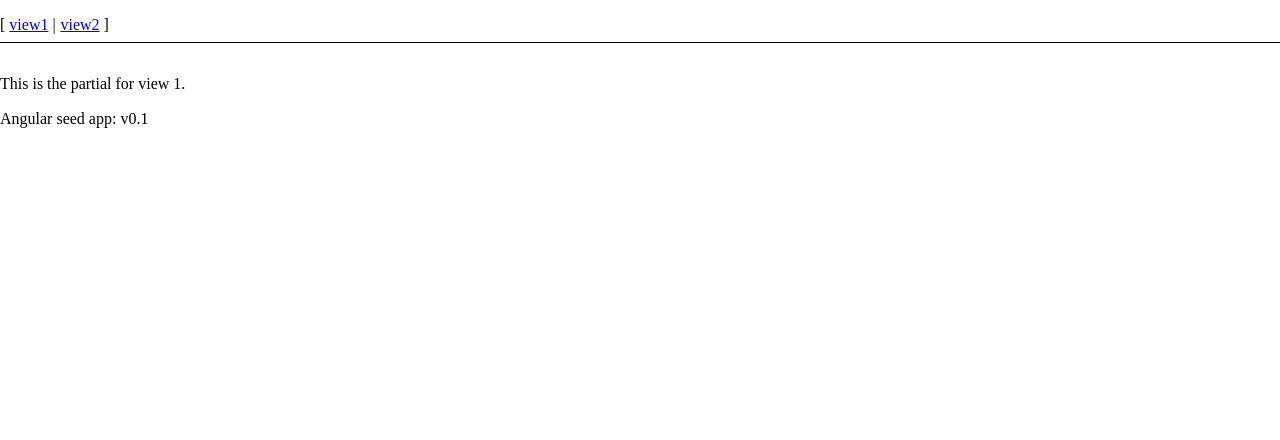
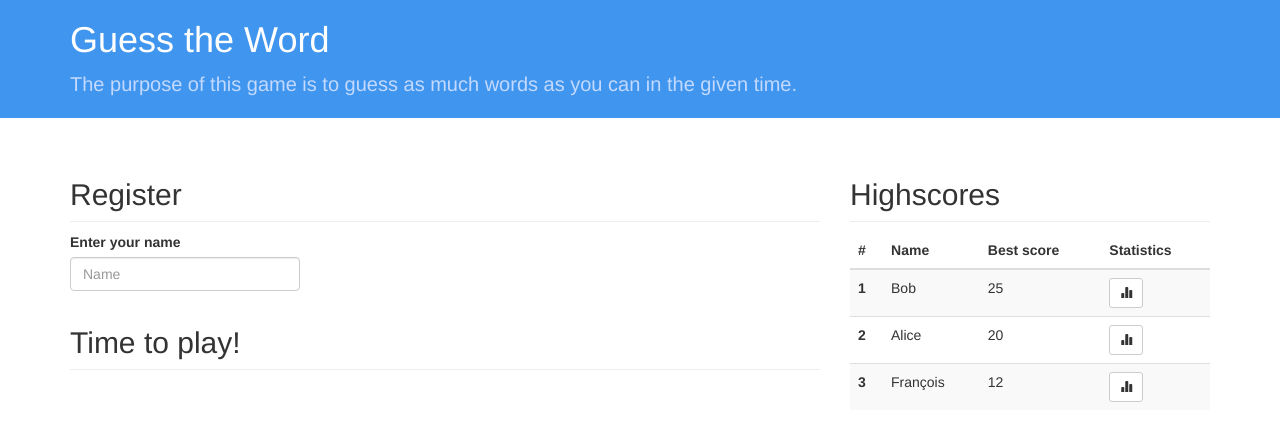
Before and after one commit to FrancoisWagner/guess-the-word, a website: page app/index.html in a window 1280 px wide. Drawn offline with nearby package versions, Linux system fonts and the light colour scheme; some packages are replaced by stand-ins of ours.

Commit message:
Clean unused angular-seed files and build the first mockup for the UI with Bootstrap

```diff
--- a/app/app.css
+++ b/app/app.css
@@ -1,25 +1,18 @@
 /* app css stylesheet */
 
-.menu {
-  list-style: none;
-  border-bottom: 0.1em solid black;
-  margin-bottom: 2em;
-  padding: 0 0 0.5em;
+.header {
+	background-color: #4096EE;
+	color: white;
+	margin-bottom: 40px;
+	font-size: 20px;
+	padding-bottom: 10px;
 }
 
-.menu:before {
-  content: "[";
+.header p {
+	color: #C3D9FF;
 }
 
-.menu:after {
-  content: "]";
+h2 {
+  border-bottom: 1px solid #eee;
+  padding-bottom: 10px;
 }
-
-.menu > li {
-  display: inline;
-}
-
-.menu > li + li:before {
-  content: "|";
-  padding-right: 0.3em;
-}
--- a/app/components/version/interpolate-filter.js
+++ /dev/null
@@ -1,9 +0,0 @@
-'use strict';
-
-angular.module('myApp.version.interpolate-filter', [])
-
-.filter('interpolate', ['version', function(version) {
-  return function(text) {
-    return String(text).replace(/\%VERSION\%/mg, version);
-  };
-}]);
--- a/app/components/version/version-directive.js
+++ /dev/null
@@ -1,9 +0,0 @@
-'use strict';
-
-angular.module('myApp.version.version-directive', [])
-
-.directive('appVersion', ['version', function(version) {
-  return function(scope, elm, attrs) {
-    elm.text(version);
-  };
-}]);
--- a/app/components/version/version.js
+++ /dev/null
@@ -1,8 +0,0 @@
-'use strict';
-
-angular.module('myApp.version', [
-  'myApp.version.interpolate-filter',
-  'myApp.version.version-directive'
-])
-
-.value('version', '0.1');
--- a/app/index-async.html
+++ /dev/null
@@ -1,58 +0,0 @@
-<!doctype html>
-<html lang="en">
-<head>
-  <meta charset="utf-8">
-  <link rel="stylesheet" href="bower_components/html5-boilerplate/dist/css/normalize.css">
-  <link rel="stylesheet" href="bower_components/html5-boilerplate/dist/css/main.css">
-  <style>
-    [ng-cloak] {
-      display: none;
-    }
-  </style>
-  <script src="bower_components/html5-boilerplate/dist/js/vendor/modernizr-2.8.3.min.js"></script>
-  <script>
-    // include angular loader, which allows the files to load in any order
-    //@@NG_LOADER_START@@
-    // You need to run `npm run update-index-async` to inject the angular async code here
-    //@@NG_LOADER_END@@
-
-    // include a third-party async loader library
-    /*!
-     * $script.js v1.3
-     * https://github.com/ded/script.js
-     * Copyright: @ded & @fat - Dustin Diaz, Jacob Thornton 2011
-     * Follow our software http://twitter.com/dedfat
-     * License: MIT
-     */
-    !function(a,b,c){function t(a,c){var e=b.createElement("script"),f=j;e.onload=e.onerror=e[o]=function(){e[m]&&!/^c|loade/.test(e[m])||f||(e.onload=e[o]=null,f=1,c())},e.async=1,e.src=a,d.insertBefore(e,d.firstChild)}function q(a,b){p(a,function(a){return!b(a)})}var d=b.getElementsByTagName("head")[0],e={},f={},g={},h={},i="string",j=!1,k="push",l="DOMContentLoaded",m="readyState",n="addEventListener",o="onreadystatechange",p=function(a,b){for(var c=0,d=a.length;c<d;++c)if(!b(a[c]))return j;return 1};!b[m]&&b[n]&&(b[n](l,function r(){b.removeEventListener(l,r,j),b[m]="complete"},j),b[m]="loading");var s=function(a,b,d){function o(){if(!--m){e[l]=1,j&&j();for(var a in g)p(a.split("|"),n)&&!q(g[a],n)&&(g[a]=[])}}function n(a){return a.call?a():e[a]}a=a[k]?a:[a];var i=b&&b.call,j=i?b:d,l=i?a.join(""):b,m=a.length;c(function(){q(a,function(a){h[a]?(l&&(f[l]=1),o()):(h[a]=1,l&&(f[l]=1),t(s.path?s.path+a+".js":a,o))})},0);return s};s.get=t,s.ready=function(a,b,c){a=a[k]?a:[a];var d=[];!q(a,function(a){e[a]||d[k](a)})&&p(a,function(a){return e[a]})?b():!function(a){g[a]=g[a]||[],g[a][k](b),c&&c(d)}(a.join("|"));return s};var u=a.$script;s.noConflict=function(){a.$script=u;return this},typeof module!="undefined"&&module.exports?module.exports=s:a.$script=s}(this,document,setTimeout)
-
-    // load all of the dependencies asynchronously.
-    $script([
-      'bower_components/angular/angular.js',
-      'bower_components/angular-route/angular-route.js',
-      'app.js',
-      'view1/view1.js',
-      'view2/view2.js',
-      'components/version/version.js',
-      'components/version/version-directive.js',
-      'components/version/interpolate-filter.js'
-    ], function() {
-      // when all is done, execute bootstrap angular application
-      angular.bootstrap(document, ['myApp']);
-    });
-  </script>
-  <title>My AngularJS App</title>
-  <link rel="stylesheet" href="app.css">
-</head>
-<body ng-cloak>
-  <ul class="menu">
-    <li><a href="#!/view1">view1</a></li>
-    <li><a href="#!/view2">view2</a></li>
-  </ul>
-
-  <div ng-view></div>
-
-  <div>Angular seed app: v<span app-version></span></div>
-
-</body>
-</html>
--- a/app/index.html
+++ b/app/index.html
@@ -2,31 +2,96 @@
 <!--[if lt IE 7]>      <html lang="en" ng-app="myApp" class="no-js lt-ie9 lt-ie8 lt-ie7"> <![endif]-->
 <!--[if IE 7]>         <html lang="en" ng-app="myApp" class="no-js lt-ie9 lt-ie8"> <![endif]-->
 <!--[if IE 8]>         <html lang="en" ng-app="myApp" class="no-js lt-ie9"> <![endif]-->
-<!--[if gt IE 8]><!--> <html lang="en" ng-app="myApp" class="no-js"> <!--<![endif]-->
+<!--[if gt IE 8]><!-->
+<html lang="en" ng-app="myApp" class="no-js">
+<!--<![endif]-->
 <head>
 <meta charset="utf-8">
 <meta http-equiv="X-UA-Compatible" content="IE=edge">
-  <title>My AngularJS App</title>
+<title>Guess the Word Game</title>
 <meta name="description" content="">
 <meta name="viewport" content="width=device-width, initial-scale=1">
-  <link rel="stylesheet" href="bower_components/html5-boilerplate/dist/css/normalize.css">
-  <link rel="stylesheet" href="bower_components/html5-boilerplate/dist/css/main.css">
+<link rel="stylesheet"
+	href="bower_components/bootstrap/dist/css/bootstrap.css" />
 <link rel="stylesheet" href="app.css">
-  <script src="bower_components/html5-boilerplate/dist/js/vendor/modernizr-2.8.3.min.js"></script>
 </head>
 <body>
-  <ul class="menu">
-    <li><a href="#!/view1">view1</a></li>
-    <li><a href="#!/view2">view2</a></li>
-  </ul>
-
+	<div class="header">
+		<div class="container">
+			<h1>Guess the Word</h1>
+			<p>The purpose of this game is to guess as much words as you can
+				in the given time.</p>
+		</div>
+	</div>
+	<div class="container">
 		<!--[if lt IE 7]>
 	      <p class="browsehappy">You are using an <strong>outdated</strong> browser. Please <a href="http://browsehappy.com/">upgrade your browser</a> to improve your experience.</p>
 	  <![endif]-->
 
-  <div ng-view></div>
+		<div class="row">
+			<div class="col-md-8">
+			 <h2>Register</h2>
+				<form>
+					<div class="row">
+						<div class="form-group col-md-4">
+							<label for="inputMail">Enter your name</label> <input
+								class="form-control" id="inputMail" placeholder="Name">
+						</div>
+					</div>
+				</form>
+				<h2>Time to play!</h2>
 
-  <div>Angular seed app: v<span app-version></span></div>
+			</div>
+			<div class="col-md-4">
+			  <h2>Highscores</h2>
+				<table class="table table-striped">
+					<thead>
+						<tr>
+							<th>#</th>
+							<th>Name</th>
+							<th>Best score</th>
+							<th>Statistics</th>
+						</tr>
+					</thead>
+					<tbody>
+						<tr>
+							<th scope="row">1</th>
+							<td>Bob</td>
+							<td>25</td>
+							<td>
+								<button type="button" class="btn btn-sm btn-default"
+									aria-label="Display stats.">
+									<span class="glyphicon glyphicon-stats" aria-hidden="true"></span>
+								</button>
+							</td>
+						</tr>
+						<tr>
+							<th scope="row">2</th>
+							<td>Alice</td>
+							<td>20</td>
+							<td>
+								<button type="button" class="btn btn-sm btn-default"
+									aria-label="Display stats.">
+									<span class="glyphicon glyphicon-stats" aria-hidden="true"></span>
+								</button>
+							</td>
+						</tr>
+						<tr>
+							<th scope="row">3</th>
+							<td>François</td>
+							<td>12</td>
+							<td>
+								<button type="button" class="btn btn-sm btn-default"
+									aria-label="Display stats.">
+									<span class="glyphicon glyphicon-stats" aria-hidden="true"></span>
+								</button>
+							</td>
+						</tr>
+					</tbody>
+				</table>
+			</div>
+		</div>
+	</div>
 
 	<!-- In production use:
   <script src="//ajax.googleapis.com/ajax/libs/angularjs/x.x.x/angular.min.js"></script>
@@ -34,10 +99,5 @@
 	<script src="bower_components/angular/angular.js"></script>
 	<script src="bower_components/angular-route/angular-route.js"></script>
 	<script src="app.js"></script>
-  <script src="view1/view1.js"></script>
-  <script src="view2/view2.js"></script>
-  <script src="components/version/version.js"></script>
-  <script src="components/version/version-directive.js"></script>
-  <script src="components/version/interpolate-filter.js"></script>
 </body>
 </html>
--- a/app/view1/view1.html
+++ /dev/null
@@ -1 +0,0 @@
-<p>This is the partial for view 1.</p>
--- a/app/view1/view1.js
+++ /dev/null
@@ -1,14 +0,0 @@
-'use strict';
-
-angular.module('myApp.view1', ['ngRoute'])
-
-.config(['$routeProvider', function($routeProvider) {
-  $routeProvider.when('/view1', {
-    templateUrl: 'view1/view1.html',
-    controller: 'View1Ctrl'
-  });
-}])
-
-.controller('View1Ctrl', [function() {
-
-}]);
--- a/app/view2/view2.js
+++ /dev/null
@@ -1,14 +0,0 @@
-'use strict';
-
-angular.module('myApp.view2', ['ngRoute'])
-
-.config(['$routeProvider', function($routeProvider) {
-  $routeProvider.when('/view2', {
-    templateUrl: 'view2/view2.html',
-    controller: 'View2Ctrl'
-  });
-}])
-
-.controller('View2Ctrl', [function() {
-
-}]);
--- a/bower.json
+++ b/bower.json
@@ -1,8 +1,8 @@
 {
-  "name": "guess-the-words",
+  "name": "guess-the-word",
   "description": "Little game to get back to AngularJS.",
   "version": "0.0.0",
-  "homepage": "https://github.com/FrancoisWagner/guess-the-words",
+  "homepage": "https://github.com/FrancoisWagner/guess-the-word",
   "license": "MIT",
   "private": true,
   "dependencies": {
@@ -10,6 +10,6 @@
     "angular-route": "~1.5.0",
     "angular-loader": "~1.5.0",
     "angular-mocks": "~1.5.0",
-    "html5-boilerplate": "^5.3.0"
+    "bootstrap": "^3.3.x"
   }
 }
--- a/package.json
+++ b/package.json
@@ -1,9 +1,9 @@
 {
-  "name": "angular-seed",
+  "name": "guess-the-word",
   "private": true,
   "version": "0.0.0",
-  "description": "A starter project for AngularJS",
-  "repository": "https://github.com/angular/angular-seed",
+  "description": "Little game to get back to AngularJS.",
+  "repository": "https://github.com/FrancoisWagner/guess-the-word",
   "license": "MIT",
   "devDependencies": {
     "bower": "^1.7.7",
```
Also changed, not shown: app/components/version/interpolate-filter_test.js (deleted, +0 -15 lines), app/components/version/version-directive_test.js (deleted, +0 -17 lines), app/components/version/version_test.js (deleted, +0 -11 lines), app/view1/view1_test.js (deleted, +0 -16 lines), app/view2/view2.html (deleted, +0 -5 lines), app/view2/view2_test.js (deleted, +0 -16 lines), README.md. Lines whose indentation alone changed are shown as unchanged.
